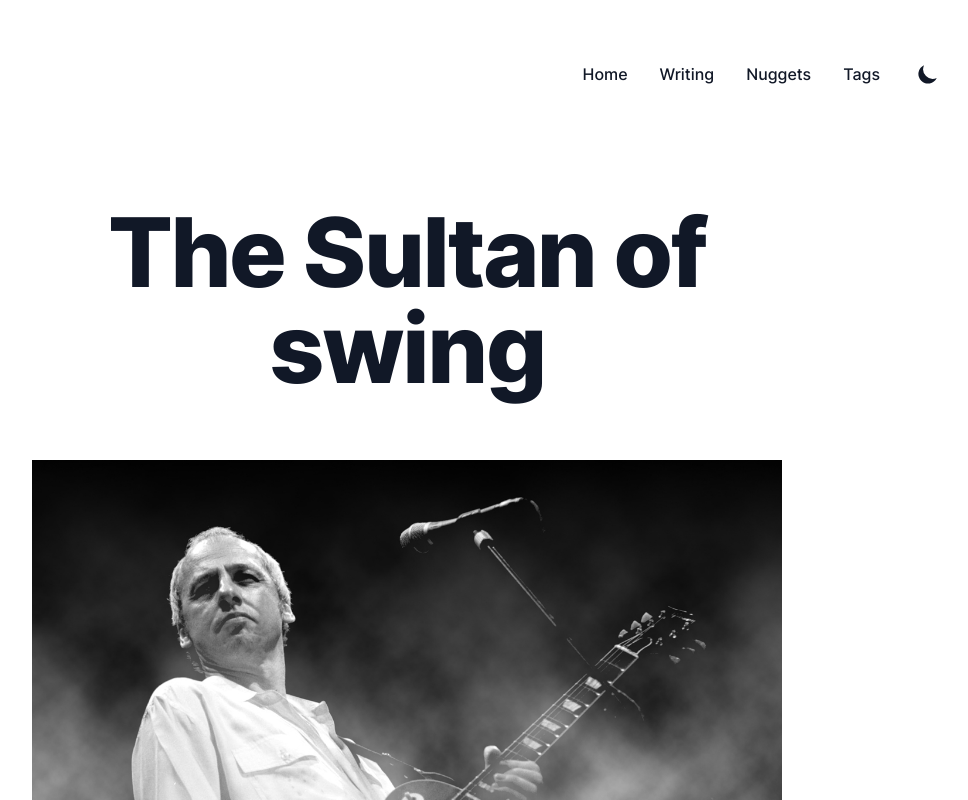
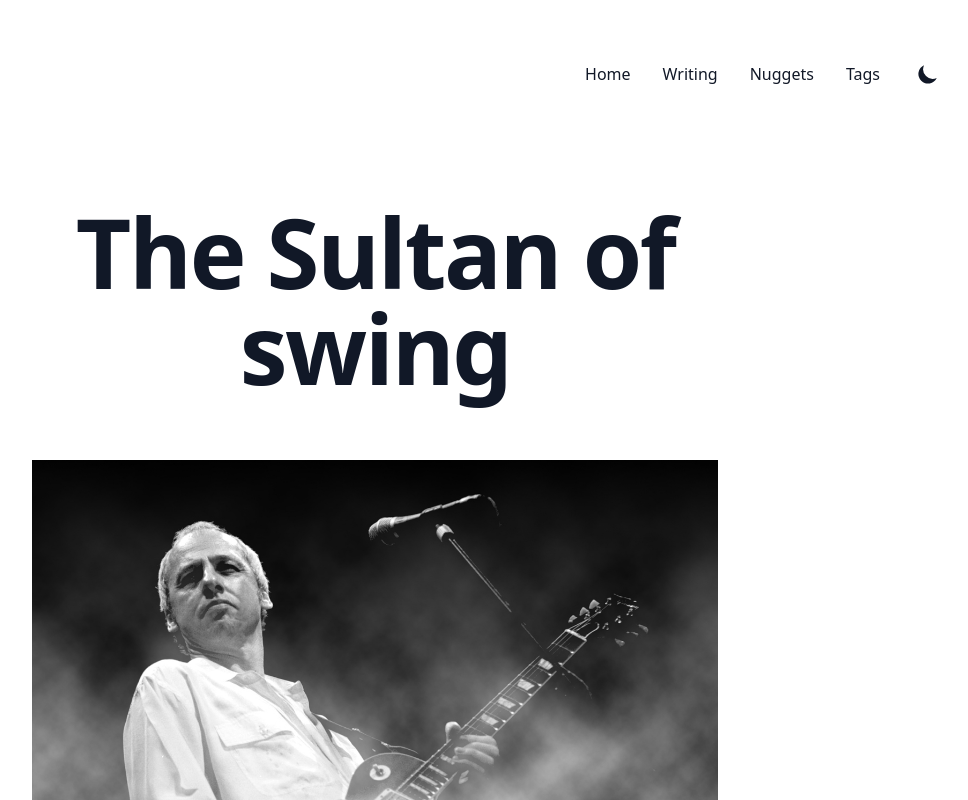
Before and after one commit to omaralsoudanii/mkreg.dev, a Next.js app: page /mk in a window 1280 px wide. Shown: the top 800 px of the page, without its empty margins (96-1064 px from the left). Built offline with nearby package versions, Linux system fonts and the light colour scheme; no server answers; what @tailwindcss/typography, tailwindcss-line-clamp would draw is missing.

Commit message:
next v11 testing / refactor structuring (WIP)

```diff
--- a/next.config.js
+++ b/next.config.js
@@ -5,6 +5,8 @@ module.exports = {
     ignoreDuringBuilds: true,
   },
   optimizeFonts: false,
+  cleanUrls: true,
+  trailingSlash: false,
   compress: false,
   webpack: (config, { dev, isServer }) => {
     config.module.rules.push({
--- a/src/components/Posts/List/index.tsx
+++ b/src/components/Posts/List/index.tsx
@@ -11,7 +11,7 @@ export default function PostsList({ posts, href }) {
     )
 
   return posts.map((frontMatter) => (
-    <Link key={frontMatter.title} href={`${href}/${frontMatter.slug}`} passHref>
+    <Link key={frontMatter.slug} href={`${href}/${frontMatter.slug}`} passHref>
       <a className="inline-block w-full">
         <div className="w-full mb-12">
           <div className="flex flex-col justify-between lg:flex-row">
--- a/src/pages/_document.tsx
+++ b/src/pages/_document.tsx
@@ -42,7 +42,7 @@ export default class MyDocument extends Document {
           <meta name="msapplication-config" content="/meta/browserconfig.xml" />
           <meta name="theme-color" content="#161b22" />
         </Head>
-        <body className="antialiased text-black bg-white dark:bg-gray-900 dark:text-white">
+        <body className="antialiased text-black bg-white dark:bg-dark dark:text-white">
           <Main />
           <NextScript />
         </body>
--- a/src/pages/index.tsx
+++ b/src/pages/index.tsx
@@ -19,12 +19,12 @@ function Home({ mdxSource, frontMatter }) {
   return (
     <React.Fragment>
       <Seo data={meta} />
-      <div className="divide-y mx-auto">
+      <div className="divide-y divide-gray-300 dark:divide-gray-700 mx-auto">
         <header id="skip" className="pb-4">
-          <h1 className="post-title">Hi, I'm Omar Alsoudani</h1>
+          <h1 className="text-h2 font-bold">Hi, I'm Omar</h1>
         </header>
         <div className="items-start space-y-2 xl:space-y-0">
-          <div className="pt-8 pb-8 prose dark:prose-dark lg:prose-lg !max-w-[75ch]">
+          <div className="pt-8 pb-8 prose dark:prose-dark lg:prose-lg !max-w-[80ch]">
             <MDXRemote {...mdxSource} components={MDXComponents} />
           </div>
         </div>
--- a/src/pages/mk.tsx
+++ b/src/pages/mk.tsx
@@ -13,7 +13,7 @@ export default function MK() {
   return (
     <ProseLayout>
       <Seo data={meta} />
-      <h1 className="lg:!mb-16 lg:mt-8 text-center block !text-4xl text-primary xl:!text-8xl">
+      <h1 className="lg:!mb-16 lg:mt-8 text-center block !text-4xl !font-black xl:!text-8xl">
         The Sultan of swing
       </h1>
       <div className="!space-y-4 lg:!space-y-8">
@@ -27,7 +27,7 @@ export default function MK() {
           Congrats on finding this page! Let me introduce you to my favorite
           human being in the universe.{' '}
         </p>
-        <h1 className="text-center block !text-4xl text-primary font-black xl:!text-8xl">
+        <h1 className="text-center block !text-4xl !font-black xl:!text-8xl">
           Mark Knopfler
         </h1>
         <p>
--- a/src/styles/base.css
+++ b/src/styles/base.css
@@ -1,23 +1,5 @@
 @tailwind base;
 
-@layer base {
-  @font-face {
-    font-family: 'Inter';
-    font-weight: 100 900;
-    font-display: swap;
-    font-style: normal;
-    font-named-instance: 'Regular';
-    src: url(/static/fonts/Inter15-roman.var.woff2) format('woff2');
-  }
-
-  @font-face {
-    font-family: 'Inter';
-    font-weight: 100 900;
-    font-display: swap;
-    font-style: italic;
-    font-named-instance: 'Italic';
-    src: url(/static/fonts/Inter15-roman-italic.var.woff2) format('woff2');
-  }
 a,
 area,
 button,
@@ -29,4 +11,3 @@
 textarea {
   touch-action: manipulation;
 }
-}
--- a/src/styles/custom.css
+++ b/src/styles/custom.css
@@ -27,7 +27,7 @@
   }
 
   .header-sm {
-    @apply fixed top-0 left-0 py-1 z-10 w-full bg-white border-b border-gray-300 dark:border-gray-700 dark:border-opacity-40 border-opacity-40 bg-opacity-70 dark:bg-gray-900 dark:bg-opacity-80 filter-blur;
+    @apply fixed top-0 left-0 py-1 z-10 w-full bg-white border-b border-gray-300 dark:border-gray-700 dark:border-opacity-40 border-opacity-40 bg-opacity-70 dark:bg-dark dark:bg-opacity-80 filter-blur;
   }
 
   @supports not (backdrop-filter: none) {
@@ -37,7 +37,7 @@
   }
 
   .footer-grid {
-    @apply grid grid-cols-1 text-left py-12   lg:gap-20 m-auto lg:items-stretch lg:text-center lg:grid-cols-3 text-base sm:text-base lg:text-lg;
+    @apply grid grid-cols-1 text-left py-12 lg:gap-20 m-auto lg:items-stretch lg:text-center lg:grid-cols-3 text-base sm:text-base lg:text-lg;
   }
 
   .footer-column {
@@ -85,7 +85,7 @@
     @apply w-full px-4 py-2;
   }
 
-  .link-transition {
+  .link-transition, .text-link-transition {
     transition: box-shadow 300ms ease 0s;
   }
 
@@ -99,7 +99,12 @@
   }
 
   .text-link {
-    @apply font-medium w-auto text-blue-500  hover:text-blue-600 dark:hover:text-blue-400 !important;
+    @apply font-medium w-auto text-rose-500 dark:text-rose-400 lg:text-link-transition !important;
+  }
+
+  .text-link-transition:hover {
+    @apply lg:shadow-rose-500 lg:dark:shadow-rose-400;
+    transition: box-shadow 100ms ease 0s;
   }
 
 
@@ -131,27 +136,20 @@
     @apply m-0 !important;
   }
 
-  .sub-heading {
-    @apply font-medium text-2xl lg:text-3xl leading-loose  my-1 !important;
-  }
-
-  .title-heading {
-    @apply text-3xl leading-9 sm:text-4xl sm:leading-10 md:text-6xl md:leading-14 !important;
-  }
   .text-h1 {
-    @apply text-4xl sm:text-6xl lg:text-7xl leading-none font-extrabold text-primary !important;
+    @apply text-4xl sm:text-6xl lg:text-7xl leading-none text-primary !important;
   }
 
   .text-h2 {
-    @apply text-3xl sm:text-5xl lg:text-6xl leading-none font-extrabold text-primary !important;
+    @apply text-3xl sm:text-5xl lg:text-6xl leading-none text-primary !important;
   }
 
   .text-h3 {
-    @apply text-2xl sm:text-4xl lg:text-5xl leading-none font-extrabold text-primary tracking-tight !important;
+    @apply text-2xl sm:text-4xl lg:text-5xl text-primary !important;
   }
 
   .post-title {
-    @apply text-3xl font-bold leading-9  sm:text-4xl sm:leading-10 md:text-5xl md:leading-14;
+    @apply text-3xl leading-9 text-primary sm:text-4xl sm:leading-10 md:text-5xl md:leading-14 !important;
   }
 
 }
--- a/tailwind.config.js
+++ b/tailwind.config.js
@@ -1,13 +1,8 @@
 const colors = require('tailwindcss/colors')
-const { fontFamily } = require('tailwindcss/defaultTheme')
 const plugin = require('tailwindcss/plugin')
 module.exports = {
   mode: 'jit',
-  purge: [
-    './src/pages/**/*.{ts,tsx}',
-    './src/components/**/*.{ts,tsx}',
-    './src/lib/**/*.{ts,tsx}',
-  ],
+  purge: ['./src/**/*.{ts,tsx,js}'],
   darkMode: 'class', // 'media' or 'class'
   theme: {
     extend: {
@@ -37,14 +32,14 @@ module.exports = {
           'Courier New',
           'monospace',
         ],
-        sans: ['Inter', ...fontFamily.sans],
       },
       boxShadow: {
         white: '0px 2px 0px #fff',
         black: '0px 2px 0px #000',
+        'rose-400': '0px 2px 0px #fb7185',
+        'rose-500': '0px 2px 0px #f43f5e',
       },
       colors: {
-        blue: colors.lightBlue,
         code: {
           green: '#b2eb5c',
           yellow: '#ffe484',
@@ -55,7 +50,8 @@ module.exports = {
           white: '#fff',
           gray: '#f9f9f9',
         },
-        // dark: 'rgb(22, 27, 34)',
+        rose: colors.rose,
+        dark: 'rgb(22, 27, 34)',
         // 'dark-blue': 'rgb(17,18,19)',
       },
       typography: (theme) => ({
@@ -64,7 +60,7 @@ module.exports = {
             color: theme('colors.gray.700'),
             a: {
               textDecoration: 'none',
-              code: { color: theme('colors.blue.400') },
+              code: { color: theme('colors.rose.500') },
             },
             h1: {
               fontWeight: theme('fontWeight.extrabold'),
@@ -116,7 +112,7 @@ module.exports = {
             color: theme('colors.gray.300'),
             a: {
               textDecoration: 'none',
-              code: { color: theme('colors.blue.400') },
+              code: { color: theme('colors.rose.400') },
             },
             'h1,h2,h3,h4,h5,h6': {
               color: theme('colors.gray.100'),
```
Also changed, not shown: src/components/Posts/Post/index.tsx (+13 -15 lines), src/data/about.mdx (+7 -3 lines), src/data/writing/building-my-site.mdx (+52 -26 lines), src/data/writing/stack.mdx (+12 -8 lines). Lines whose indentation alone changed are shown as unchanged.
